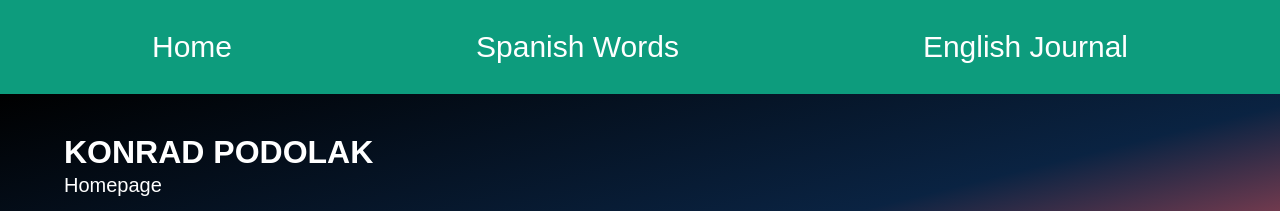
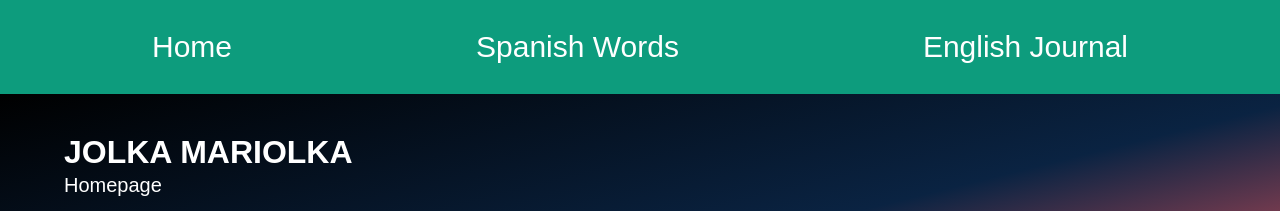
Before and after one commit to konrad-podolak/homepage, a plain HTML site: page index.html in a window 1280 px wide. Shown: the top 211 px of the page. Drawn offline with Linux system fonts and the light colour scheme; files whose address does not match are found by name.

Commit message:
main-header__my-name changed in JS by document.querySelector

```diff
--- a/index.html
+++ b/index.html
@@ -19,7 +19,7 @@
         </header>
 
         <header class="main-header">
-            <h1 class="main-header__my-name"> Konrad Podolak</h1>
+            <h1 class="main-header__my-name main-header__my-name--js"> Konrad Podolak</h1>
             <p class="main-header__desription">Homepage</p>
             <img class="main-header__my-photo" src="./images/Konrado.jpg" alt="zadowolony-Konrad">
         </header>
--- a/main.js
+++ b/main.js
@@ -1 +1,2 @@
-alert('Hej wszystkim')
+const heading = document.querySelector(".main-header__my-name--js");
+heading.innerHTML = 'Jolka Mariolka'
```
